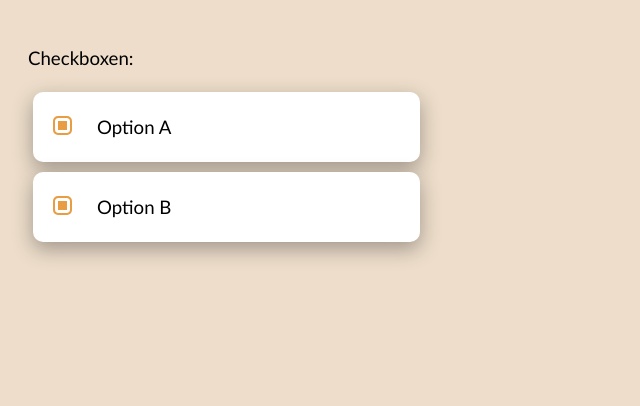
After one commit to pxcemaker/SmartForms, a PHP site: page /beispielseite-2.html in a window 1280 px wide. The commit adds this page. Shown: the top 406 px of the page, without its empty margins (0-640 px from the left). Run offline with PHP 8.4, Linux system fonts and the light colour scheme.

Commit message:
Beispielseite 2 erstellt und angepasst

```diff
--- /dev/null
+++ b/fusion-opl/beispiel.css
@@ -0,0 +1,64 @@
+body {
+    background-color: #edddca;
+    font-family: 'Gill Sans', 'Gill Sans MT', Calibri, 'Trebuchet MS', sans-serif;
+    font-size: 14pt;
+    padding: 20px;
+}
+
+/*Checkboxen: Anfang*/
+
+.checkbox-container {
+    display: flex;
+    height: 300px;
+    flex-direction: column;
+}
+
+.checkbox-kasten {
+    background-color: #fff;
+    border-radius: 10px;
+    -webkit-box-shadow: 0px 7px 20px 0px rgba(50, 50, 50, 0.41);
+    -moz-box-shadow:    0px 7px 20px 0px rgba(50, 50, 50, 0.41);
+    box-shadow:         0px 7px 20px 0px rgba(50, 50, 50, 0.41);
+    width: 30%;
+    height: 70px;
+    margin: 5px;
+    padding-left: 20px;
+    display: flex;
+
+}
+
+.checkbox-content {
+    align-self: center;
+}
+
+label {
+    margin-left: 20px;
+    font-family: 'Gill Sans', 'Gill Sans MT', Calibri, 'Trebuchet MS', sans-serif;
+    font-size: 14pt;
+}
+
+input[type="checkbox"] {
+    position: absolute;
+    left: -100px;
+  }
+  input[type="checkbox"]+label::before {
+    width: 15px;
+    height: 15px;
+    border-radius: 5px;
+    border: 2px solid #e99d42;
+    background-color: #fff;
+    display: block;
+    content: "";
+    float: left;
+    margin-right: 5px;
+  }
+  input[type="checkbox"]:checked+label::before {
+    box-shadow: inset 0px 0px 0px 3px #fff;
+    background-color: #e99d42;
+  }
+
+  /*Checkboxen: Ende*/
+
+  /*Radio-Buttons: Anfang*/
+
+  /*Radio-Buttons: Ende*/
--- /dev/null
+++ b/fusion-opl/beispielseite-2.html
@@ -0,0 +1,30 @@
+<!DOCTYPE html>
+<html lang="en">
+<head>
+    <meta charset="UTF-8">
+    <meta http-equiv="X-UA-Compatible" content="IE=edge">
+    <meta name="viewport" content="width=device-width, initial-scale=1.0">
+    <title>Document</title>
+    <link rel="stylesheet" href="beispiel.css">
+</head>
+<body>
+    <p>Checkboxen:</p>
+    <div class="checkbox-container">
+        <div class="checkbox-kasten">
+           <div class="checkbox-content">
+                <input type="checkbox" id="a" name="a"
+                    checked>
+                <label for="a">Option A</label>
+            </div>
+        </div>
+
+        <div class="checkbox-kasten">
+            <div class="checkbox-content">
+                 <input type="checkbox" id="b" name="b"
+                     checked>
+                 <label for="b">Option B</label>
+             </div>
+         </div>
+    </div>
+</body>
+</html>
--- a/fusion-opl/beispielseite.html
+++ b/fusion-opl/beispielseite.html
@@ -129,10 +129,6 @@
             </div>
           </div>
         </div>
-
-        <input id="confirm" type="checkbox" /><label for="confirm">Label content</label>
-
-        <input type="text" name="textfeld" class="rahmen">
       </section>
 </body>
 </html>
```
Also changed, not shown: fusion-opl/assets/css/main.css (+0 -29 lines).
